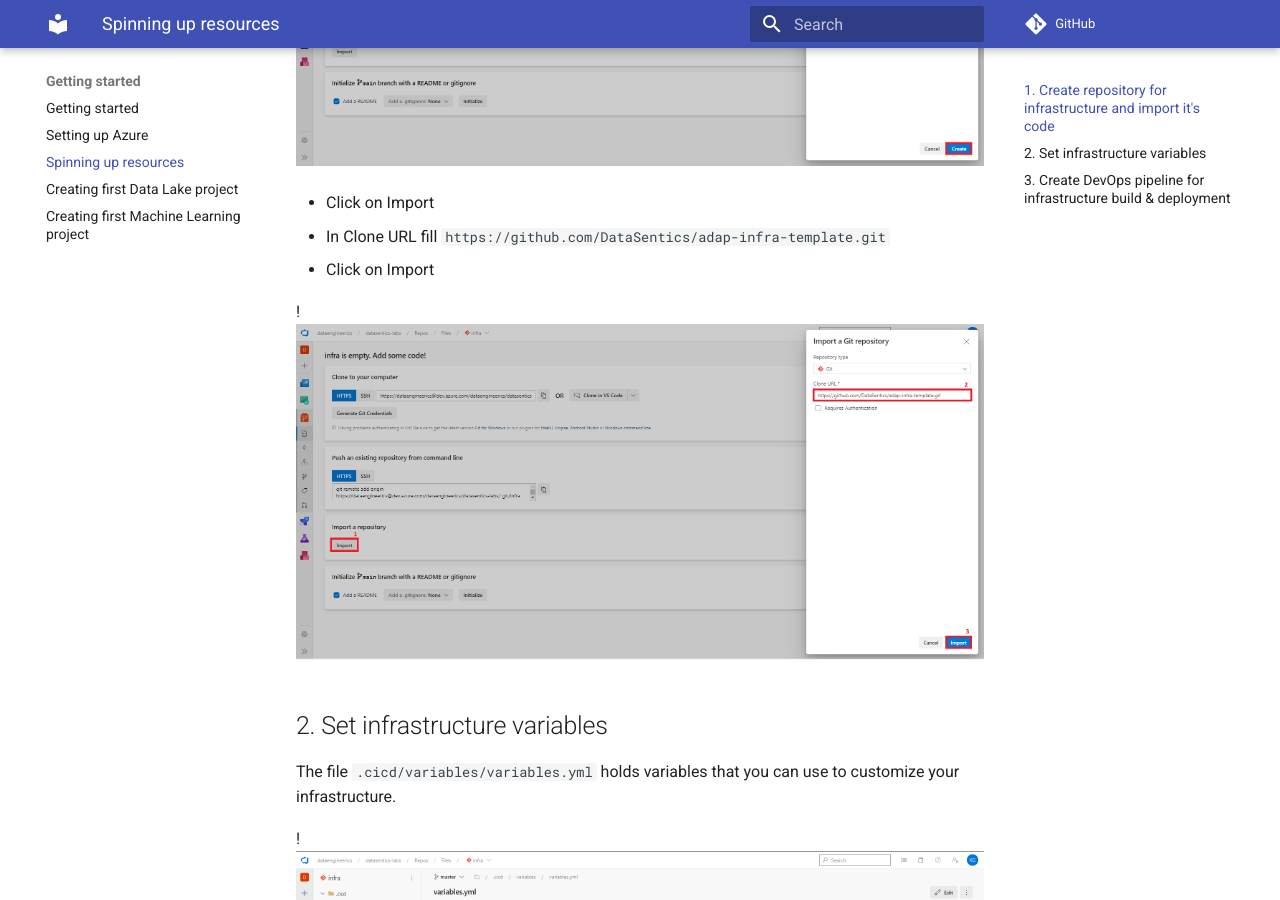
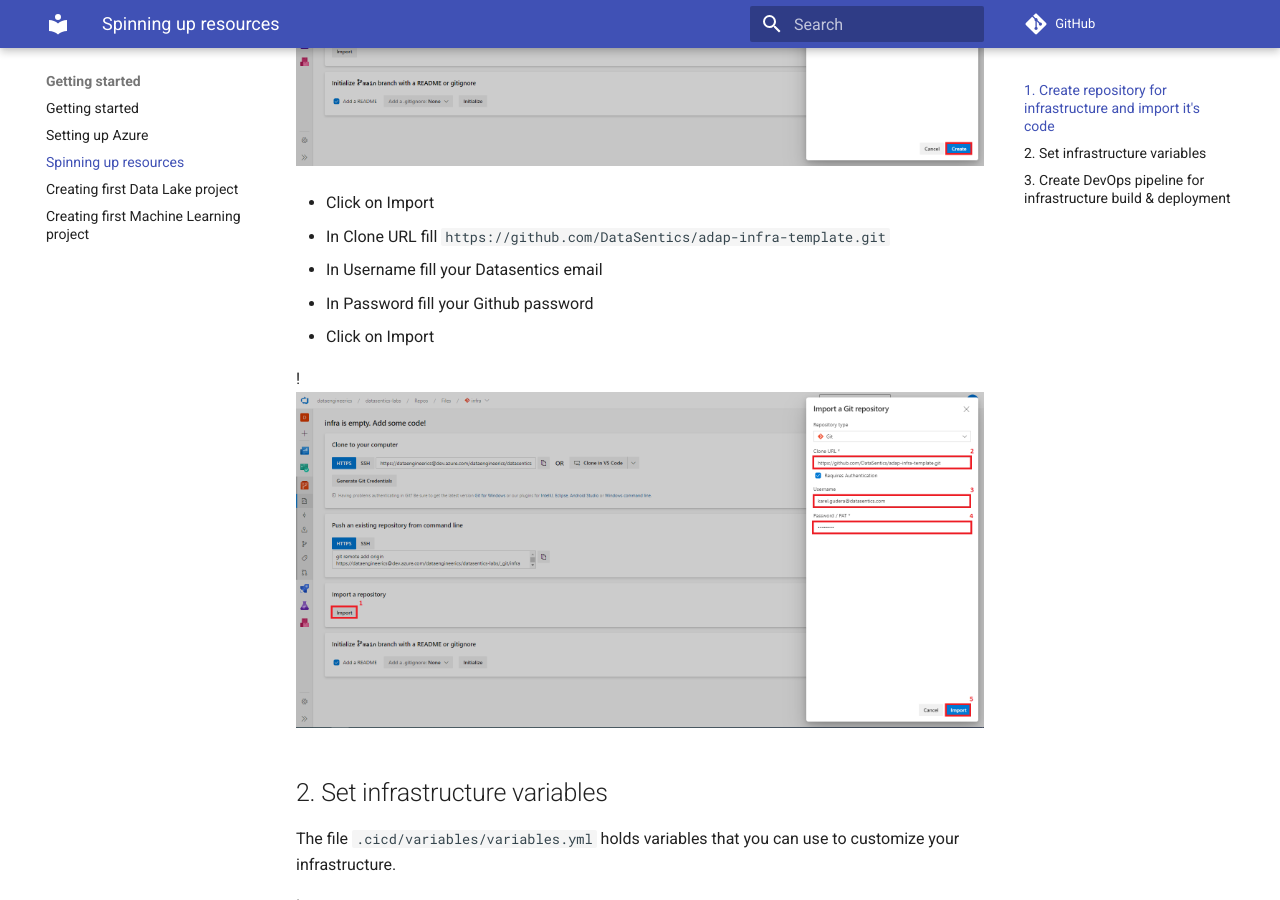
Before and after one commit to daipe-ai/platform-docs, an MkDocs documentation site: the page built from docs/getting-started/resources-setup.md, in a window 1280 px wide and 900 px high, scrolled down 1075 px. Built offline with MkDocs 1.6.1 and Material for MkDocs 9.7.7, drawn with Linux system fonts in a browser that asks for light colours; comment, search, counter and statistics services are not loaded.

Commit message:
Github authentication

```diff
--- a/docs/getting-started/resources-setup.md
+++ b/docs/getting-started/resources-setup.md
@@ -16,6 +16,8 @@
 
 - Click on Import
 - In Clone URL fill `https://github.com/DataSentics/adap-infra-template.git`
+- In Username fill your Datasentics email
+- In Password fill your Github password
 - Click on Import
 
 !![](../images/resources_step3.png)
```
Also changed, not shown: docs/images/resources_step3.png.
